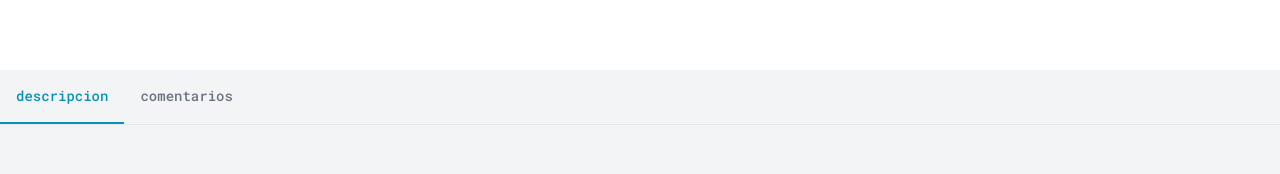
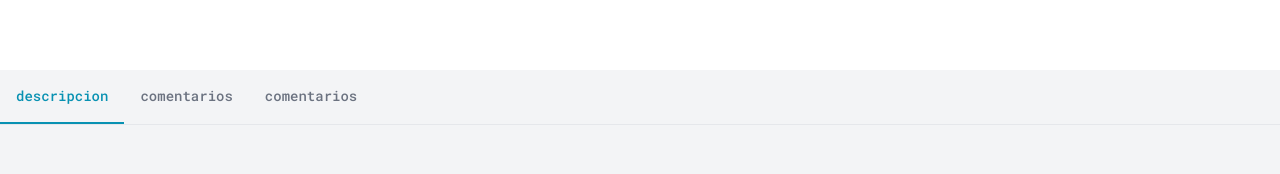
Before and after one commit to PetFriendlyUniverse/Henry-Pf, a React (Vite) app in the folder client/: page /shop/detail/1 in a window 1280 px wide. Shown: the part 732-906 px from the top of the page. Built offline with nearby package versions, Linux system fonts and the light colour scheme; no server answers.

Commit message:
ProductDetail - inserción de StoreDetail en Tabs

```diff
--- a/client/src/pages/ecommerce/ProductDetail/ProductDetail.jsx
+++ b/client/src/pages/ecommerce/ProductDetail/ProductDetail.jsx
@@ -17,6 +17,7 @@ import {
 } from "../../../redux/features/products/productsSlice";
 import Skeleton, { SkeletonTheme } from "react-loading-skeleton";
 import "react-loading-skeleton/dist/skeleton.css";
+import StoreDetail from "./components/StoreDetail/StoreDetail";
 
 function ProductDetail() {
   const { id } = useParams();
@@ -111,7 +112,7 @@ function ProductDetail() {
       });
     }
   };
- const loaderr = () => {
+  const loaderr = () => {
     return (
       <SkeletonTheme baseColor="#9c9c9c" highlightColor="white">
         <div className=" flex  min-h-screen w-full  flex-col items-center  justify-center pt-0">
@@ -451,6 +452,9 @@ function ProductDetail() {
             <Tabs.Item title="comentarios">
               <div>Reseñas de clientes</div>
             </Tabs.Item>
+            <Tabs.Item title="comentarios">
+              <StoreDetail />
+            </Tabs.Item>
           </Tabs.Group>
         </div>
 
```
